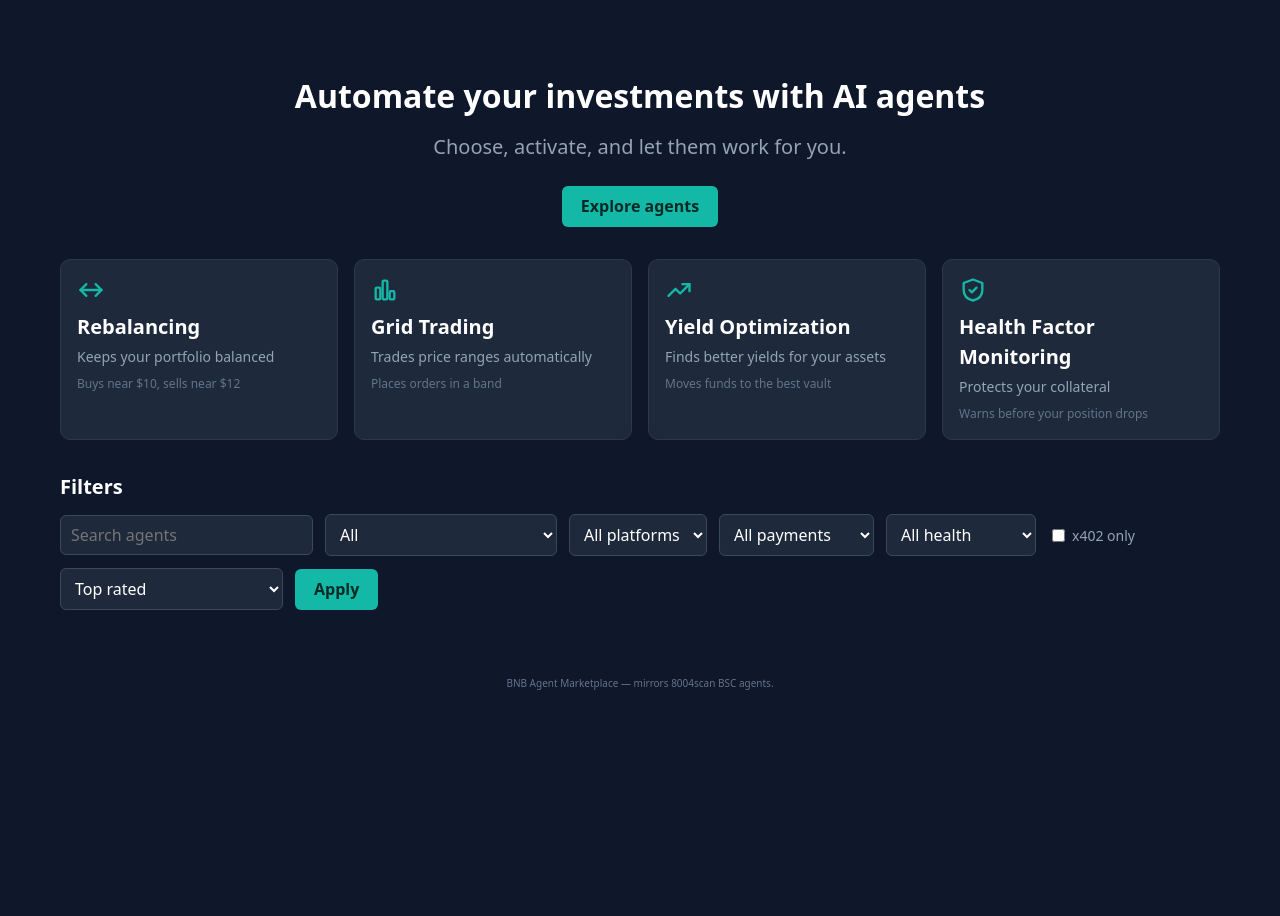
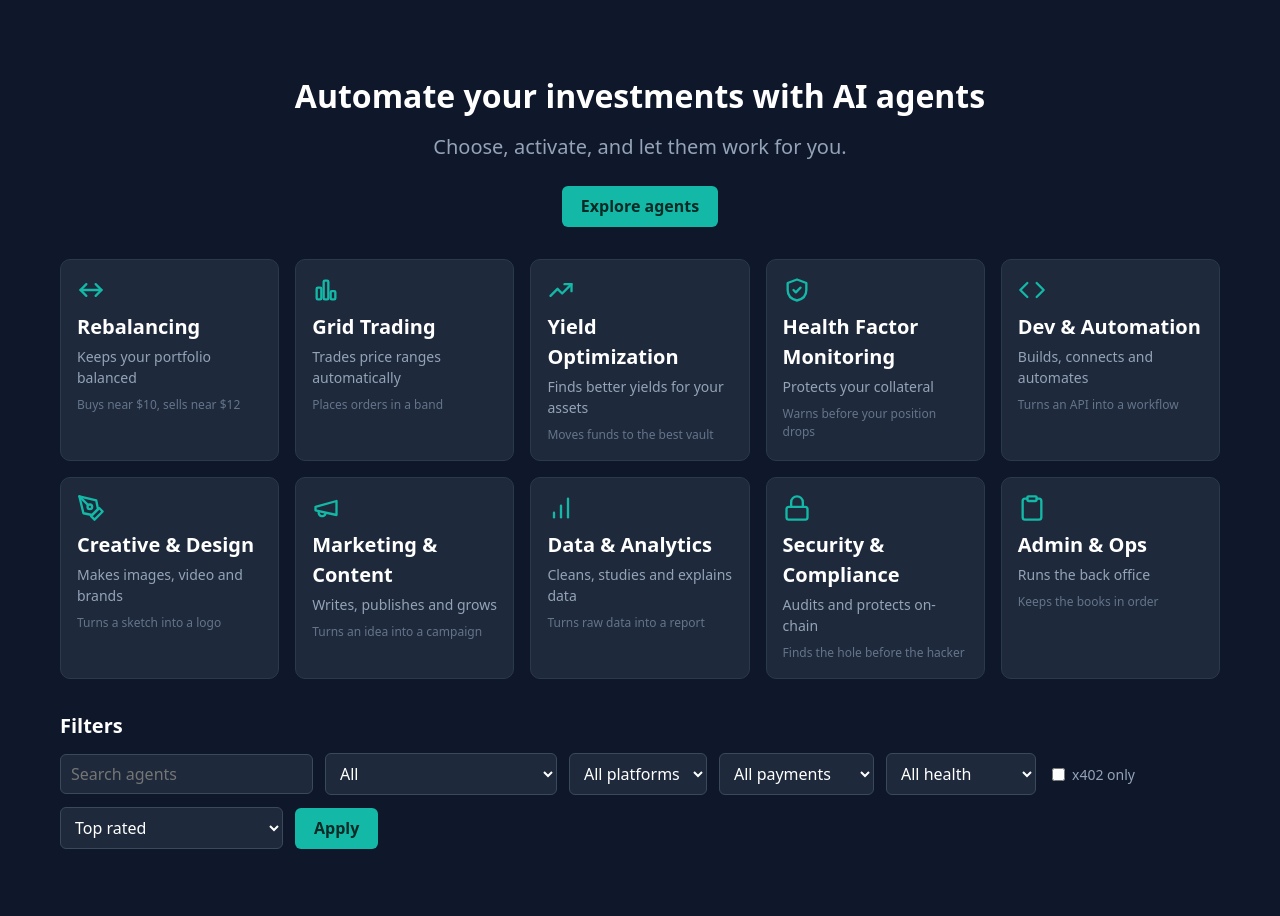
Before and after one commit to marioggil/bnb-agent-marketplace, a FastAPI app: template app/templates/pages/home.html in a window 1280 px wide. Shown: the part 64-980 px from the top of the page. Before the commit the page ends 754 px from the top, so only its background shows below. Run offline with FastAPI, Linux system fonts and the light colour scheme; the template is opened without the code that fills it, so the values that code supplies are empty; parts of the project's set-up code (start-up, migrations or seed data) failed here and were passed over; some libraries are stand-ins or nearby versions.

Commit message:
feat(hero): render all 10 category cards — 2×5 desktop grid, scroll mobile
Six new cards (dev_automation, creative_design, marketing_content,
data_analytics, security_compliance, admin_ops) with icon + name + tagline
+ example from category-study.md §5. Layout: flex horizontal scroll below
1024px, grid repeat(5,1fr) from 1024px up (design D7, DSG-2).

Spec sdd/doc-refresh DSG-2. Test: home renders 10 .category-card links
with hrefs + spot-checked taglines.

```diff
--- a/app/static/css/site.css
+++ b/app/static/css/site.css
@@ -400,14 +400,20 @@ header nav .user-address { color: var(--color-text); cursor: default; }
 }
 
 .category-grid {
-  display: grid;
-  grid-template-columns: repeat(2, 1fr);
+  /* 10 cards: horizontal scroll below desktop, 2×5 grid ≥1024px (design D7) */
+  display: flex;
   gap: var(--space-4);
   margin-bottom: var(--space-8);
+  overflow-x: auto;
+  padding-bottom: var(--space-2);
+  scroll-snap-type: x proximity;
+  -webkit-overflow-scrolling: touch;
 }
 
 .category-card {
   display: block;
+  flex: 0 0 240px;
+  scroll-snap-align: start;
   padding: var(--space-4);
   background: var(--color-surface);
   border: 1px solid var(--color-border);
@@ -875,7 +881,14 @@ header nav .user-address { color: var(--color-text); cursor: default; }
 
 @media (min-width: 1024px) {
   .grid { grid-template-columns: repeat(3, 1fr); }
-  .category-grid { grid-template-columns: repeat(4, 1fr); }
+  /* 10 category cards in a 2×5 desktop grid (design D7; sdd/doc-refresh DSG-2) */
+  .category-grid {
+    display: grid;
+    grid-template-columns: repeat(5, 1fr);
+    overflow-x: visible;
+    padding-bottom: 0;
+  }
+  .category-card { flex: none; }
 }
 
 @media (min-width: 1280px) {
--- a/app/templates/partials/hero.html
+++ b/app/templates/partials/hero.html
@@ -1,6 +1,8 @@
 {# D6 — lightweight hero + category cards, full page only (included from
    pages/home.html). The stepper and the full marketing landing are roadmap
-   and must not be built. Category cards filter the listing via ?category=. #}
+   and must not be built. Category cards filter the listing via ?category=.
+   Taxonomy accepted from docs/category-study.md §5 (sdd/doc-refresh DSG-2):
+   10 cards, 2×5 grid on desktop (≥1024px), horizontal scroll below. #}
 <section class="hero">
   <h1>Automate your investments with AI agents</h1>
   <p>Choose, activate, and let them work for you.</p>
@@ -55,4 +57,77 @@
     <p class="tagline">Protects your collateral</p>
     <p class="example">Warns before your position drops</p>
   </a>
+  <a class="category-card" href="/?category=dev_automation">
+    <span class="cat-icon">
+      <svg viewBox="0 0 24 24" fill="none" stroke="currentColor" stroke-width="2"
+           stroke-linecap="round" stroke-linejoin="round" aria-hidden="true">
+        <polyline points="16 18 22 12 16 6" /><polyline points="8 6 2 12 8 18" />
+      </svg>
+    </span>
+    <h3>Dev &amp; Automation</h3>
+    <p class="tagline">Builds, connects and automates</p>
+    <p class="example">Turns an API into a workflow</p>
+  </a>
+  <a class="category-card" href="/?category=creative_design">
+    <span class="cat-icon">
+      <svg viewBox="0 0 24 24" fill="none" stroke="currentColor" stroke-width="2"
+           stroke-linecap="round" stroke-linejoin="round" aria-hidden="true">
+        <path d="M12 19l7-7 3 3-7 7-3-3z" />
+        <path d="M18 13l-1.5-7.5L2 2l3.5 14.5L13 18l5-5z" />
+        <path d="M2 2l7.586 7.586" />
+        <circle cx="11" cy="11" r="2" />
+      </svg>
+    </span>
+    <h3>Creative &amp; Design</h3>
+    <p class="tagline">Makes images, video and brands</p>
+    <p class="example">Turns a sketch into a logo</p>
+  </a>
+  <a class="category-card" href="/?category=marketing_content">
+    <span class="cat-icon">
+      <svg viewBox="0 0 24 24" fill="none" stroke="currentColor" stroke-width="2"
+           stroke-linecap="round" stroke-linejoin="round" aria-hidden="true">
+        <path d="M3 11l18-5v12L3 14v-3z" /><path d="M11.6 16.8a3 3 0 1 1-5.8-1.6" />
+      </svg>
+    </span>
+    <h3>Marketing &amp; Content</h3>
+    <p class="tagline">Writes, publishes and grows</p>
+    <p class="example">Turns an idea into a campaign</p>
+  </a>
+  <a class="category-card" href="/?category=data_analytics">
+    <span class="cat-icon">
+      <svg viewBox="0 0 24 24" fill="none" stroke="currentColor" stroke-width="2"
+           stroke-linecap="round" aria-hidden="true">
+        <line x1="12" y1="20" x2="12" y2="10" />
+        <line x1="18" y1="20" x2="18" y2="4" />
+        <line x1="6" y1="20" x2="6" y2="16" />
+      </svg>
+    </span>
+    <h3>Data &amp; Analytics</h3>
+    <p class="tagline">Cleans, studies and explains data</p>
+    <p class="example">Turns raw data into a report</p>
+  </a>
+  <a class="category-card" href="/?category=security_compliance">
+    <span class="cat-icon">
+      <svg viewBox="0 0 24 24" fill="none" stroke="currentColor" stroke-width="2"
+           stroke-linecap="round" stroke-linejoin="round" aria-hidden="true">
+        <rect x="3" y="11" width="18" height="11" rx="2" ry="2" />
+        <path d="M7 11V7a5 5 0 0 1 10 0v4" />
+      </svg>
+    </span>
+    <h3>Security &amp; Compliance</h3>
+    <p class="tagline">Audits and protects on-chain</p>
+    <p class="example">Finds the hole before the hacker</p>
+  </a>
+  <a class="category-card" href="/?category=admin_ops">
+    <span class="cat-icon">
+      <svg viewBox="0 0 24 24" fill="none" stroke="currentColor" stroke-width="2"
+           stroke-linecap="round" stroke-linejoin="round" aria-hidden="true">
+        <path d="M16 4h2a2 2 0 0 1 2 2v14a2 2 0 0 1-2 2H6a2 2 0 0 1-2-2V6a2 2 0 0 1 2-2h2" />
+        <rect x="8" y="2" width="8" height="4" rx="1" ry="1" />
+      </svg>
+    </span>
+    <h3>Admin &amp; Ops</h3>
+    <p class="tagline">Runs the back office</p>
+    <p class="example">Keeps the books in order</p>
+  </a>
 </section>
```
Also changed, not shown: tests/test_pages.py (+20 -0 lines).
